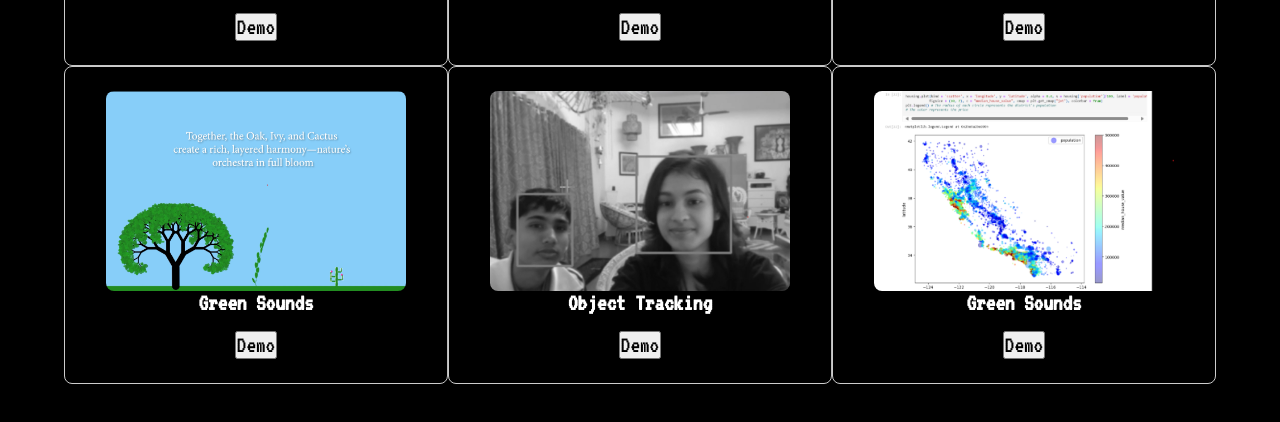
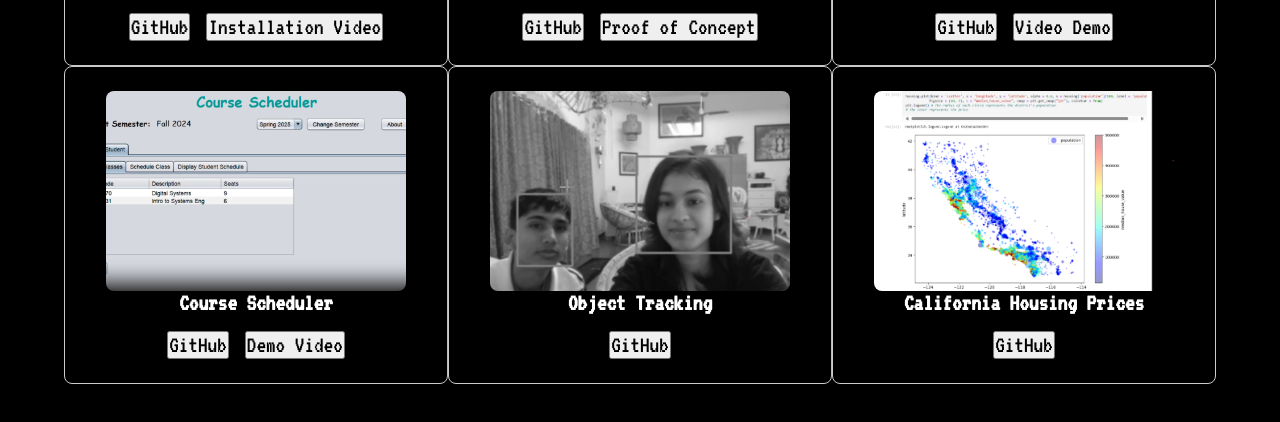
Before and after one commit to akkajoe/PortfolioWebsite2, a plain HTML site: page index.html in a window 1280 px wide. Shown: the part 2944-3366 px from the top of the page. Drawn offline with Linux system fonts and the light colour scheme.

Commit message:
completed site

```diff
--- a/index.html
+++ b/index.html
@@ -44,7 +44,7 @@
             <h1 class="title"></h1>
             <p class="section__text__p2"></p>
             <div class="btn-container">
-                <button class="btn btn-color-1" onclick="window.open()">
+                <button class="btn btn-color-1" onclick="window.open('assets/CreativeResumePixar.pdf')">
                     Download CV
                 </button>
             </div>
@@ -59,7 +59,7 @@
                 <div class = about-containers>
                 <div class = "details-container">
                     <h3>Education</h3>
-                    <p>Bsc. Computer Science, B. Des. Digital Arts and Media Design, Penn State, 2023-Present</p>
+                    <p>Bsc. Computer Science, B. Des. Digital Arts and Media Design, The Pennsylvania State University, 2023-Present</p>
                     <p>The Assam Valley School, Batch of 2022</p>
                 </div>
                 <div class = "details-container">
@@ -198,10 +198,25 @@
                 </div>
                 <h2 class="experience-sub-title project-title">Seasons of Change</h2>
                 <div class="btn-container2">
-                    <button class="btn btn-color-2" type="button">
-                        Demo
+                    <button class="btn btn-color-2" type="button" onclick="window.location.href='https://github.com/akkajoe/seasons-of-change'">
+                        GitHub
                     </button>
-
+                    <button class="btn btn-color-2" type="button" onclick="playVideo()">
+                        Installation Video
+                    </button>
+                    <script>
+                        function playVideo() {
+                            // Replace 'your-video.mp4' with the path to your local video file
+                            var videoPath = "assets/SeasonsOfChangeInstallationVideo.mp4";
+                            var newTab = window.open();
+                            newTab.document.write(`
+                                <video width="640" height="360" controls autoplay>
+                                    <source src="${videoPath}" type="video/mp4">
+                                    Your browser does not support the video tag.
+                                </video>
+                            `);
+                        }
+                    </script>
                 </div>
             </div>
             <div class="details-container color-container">
@@ -224,10 +239,25 @@
                 </div>
                 <h2 class="experience-sub-title project-title">Green Sounds</h2>
                 <div class="btn-container2">
-                    <button class="btn btn-color-2" type="button">
-                        Demo
+                    <button class="btn btn-color-2" type="button" onclick="window.location.href='https://github.com/akkajoe/green-sounds'">
+                        GitHub
                     </button>
-
+                    <button class="btn btn-color-2" type="button" onclick="poc()">
+                        Proof of Concept
+                    </button>
+                    <script>
+                        function poc() {
+                            // Replace 'your-video.mp4' with the path to your local video file
+                            var videoPath2 = "assets/GreenSounds.mp4";
+                            var newTab = window.open();
+                            newTab.document.write(`
+                                <video width="640" height="360" controls autoplay>
+                                    <source src="${videoPath2}" type="video/mp4">
+                                    Your browser does not support the video tag.
+                                </video>
+                            `);
+                        }
+                    </script>
                 </div>
             </div>
             <div class="details-container color-container">
@@ -250,10 +280,25 @@
                 </div>
                 <h2 class="experience-sub-title project-title">Peer to Peer Chat</h2>
                 <div class="btn-container2">
-                    <button class="btn btn-color-2" type="button">
-                        Demo
+                    <button class="btn btn-color-2" type="button" onclick="window.location.href='https://github.com/akkajoe-Projects/P2P_Networking'">
+                        GitHub
                     </button>
-
+                    <button class="btn btn-color-2" type="button" onclick=p2pvideo()>
+                        Video Demo
+                    </button>
+                    <script>
+                        function p2pvideo() {
+                            // Replace 'your-video.mp4' with the path to your local video file
+                            var videoPath2 = "assets/P2PChat-demoVideo - 1735646874838.mp4";
+                            var newTab = window.open();
+                            newTab.document.write(`
+                                <video width="640" height="360" controls autoplay>
+                                    <source src="${videoPath2}" type="video/mp4">
+                                    Your browser does not support the video tag.
+                                </video>
+                            `);
+                        }
+                    </script>
                 </div>
             </div>
             <div class="details-container color-container">
@@ -261,25 +306,40 @@
                     <div class="SeasonsOfChange-container">
                         <!-- Image -->
                         <img
-                            src="assets\GreenSoundsimg.png"
+                            src="assets\courseScheduler-img.png"
                             alt="Seasons of Change Thumbnail"
                             class="SeasonsOfChange-img"
                         />
 
                         <!-- Video -->
                         <video class="SeasonsOfChange-video" muted loop autoplay>
-                            <source src="assets\GreenSoundsPreview.mp4" type="video/mp4">
+                            <source src="assets\courseSchedulerDemo - 1736088350136.mp4" type="video/mp4">
                             Your browser does not support the video tag.
                         </video>
                     </div>
 
                 </div>
-                <h2 class="experience-sub-title project-title">Green Sounds</h2>
+                <h2 class="experience-sub-title project-title">Course Scheduler</h2>
                 <div class="btn-container2">
-                    <button class="btn btn-color-2" type="button">
-                        Demo
+                    <button class="btn btn-color-2" type="button" onclick="window.location.href='https://github.com/akkajoe/course-scheduler'">
+                        GitHub
                     </button>
-
+                    <button class="btn btn-color-2" type="button" onclick=cs()>
+                        Demo Video
+                    </button>
+                    <script>
+                        function cs() {
+                            // Replace 'your-video.mp4' with the path to your local video file
+                            var videoPath2 = "assets/courseSchedulerDemo - 1736088350136.mp4";
+                            var newTab = window.open();
+                            newTab.document.write(`
+                                <video width="640" height="360" controls autoplay>
+                                    <source src="${videoPath2}" type="video/mp4">
+                                    Your browser does not support the video tag.
+                                </video>
+                            `);
+                        }
+                    </script>
                 </div>
             </div>
             <div class="details-container color-container">
@@ -302,8 +362,8 @@
                 </div>
                 <h2 class="experience-sub-title project-title">Object Tracking</h2>
                 <div class="btn-container2">
-                    <button class="btn btn-color-2" type="button">
-                        Demo
+                    <button class="btn btn-color-2" type="button" onclick="window.location.href='https://github.com/akkajoe-Projects/object-tracking'">
+                        GitHub
                     </button>
 
                 </div>
@@ -320,16 +380,16 @@
 
                         <!-- Video -->
                         <video class="SeasonsOfChange-video" muted loop autoplay>
-                            <source src="assets\GreenSoundsPreview.mp4" type="video/mp4">
+                            <source src="assets\populationvid.mp4" type="video/mp4">
                             Your browser does not support the video tag.
                         </video>
                     </div>
 
                 </div>
-                <h2 class="experience-sub-title project-title">Green Sounds</h2>
+                <h2 class="experience-sub-title project-title">California Housing Prices</h2>
                 <div class="btn-container2">
-                    <button class="btn btn-color-2" type="button">
-                        Demo
+                    <button class="btn btn-color-2" type="button" onclick="window.location.href='https://github.com/akkajoe-Projects/CalforniaHousingPrices'">
+                        GitHub
                     </button>
 
                 </div>
--- a/style.css
+++ b/style.css
@@ -205,6 +205,14 @@ nav .logo {
     opacity: 0;
     visibility: hidden;
     transition: opacity 0.5s ease-in-out, visibility 0.5s ease-in-out;
+}
+
+.btn-container2 {
+    display: flex;
+    flex-direction: row; /* Ensures buttons are in a row */
+    gap: 1rem; /* Adds spacing between the buttons */
+    justify-content: center; /* Centers the buttons horizontally */
+    margin-top: 1rem;
 }
 
 
```
Also changed, not shown: assets/courseScheduler-img.png (added), 6 other files.
